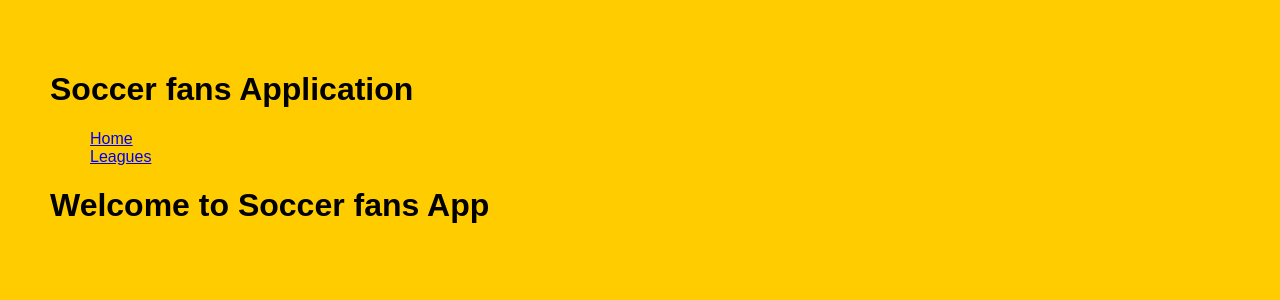
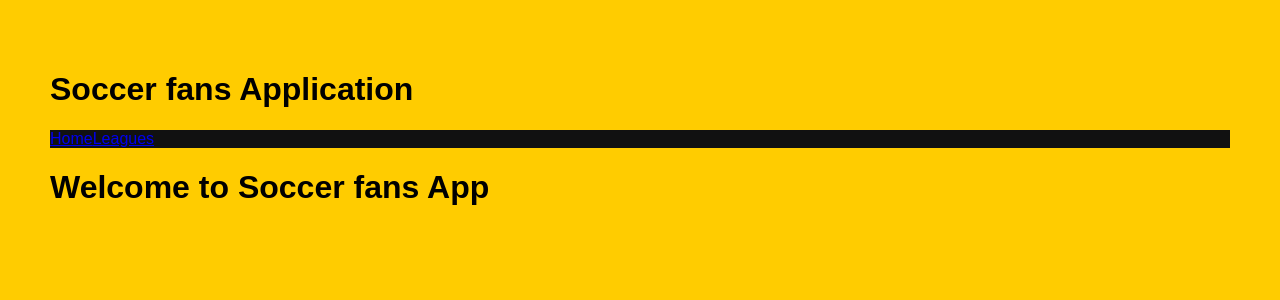
Before and after one commit to mugishamatt/soccer-fans-app, a React (Create React App) app: page / in a window 1280 px wide. Shown: the top 300 px of the page. Built offline with nearby package versions, Linux system fonts and the light colour scheme.

Commit message:
changed link position

```diff
--- a/src/App.css
+++ b/src/App.css
@@ -11,3 +11,8 @@ ul.header li {
   list-style-type: none;
   margin: 0;
 }
+ul.header {
+  display: flex;
+  background-color: #111;
+  padding: 0;
+}
```
